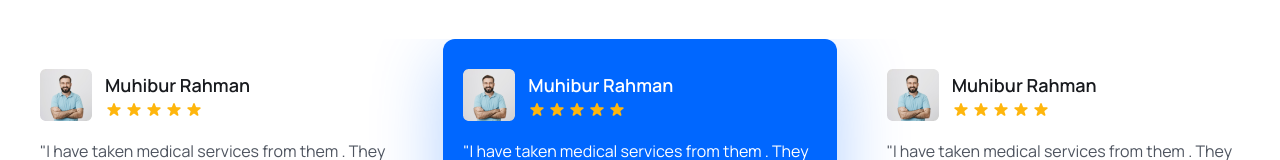
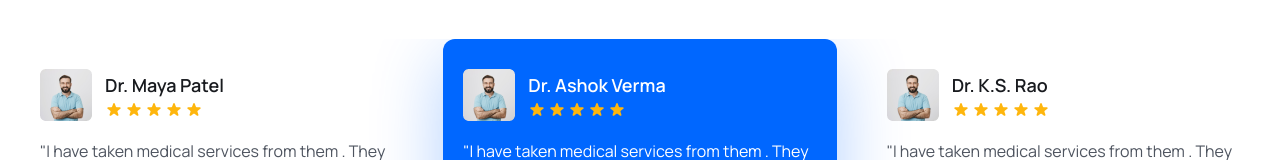
Before and after one commit to Vinalyadav13/SpeechTherapy, a React (Vite) app in the folder frontend/: page / in a window 1280 px wide. Shown: the part 5226-5386 px from the top of the page. Built offline with nearby package versions, Linux system fonts and the light colour scheme; no server answers.

Commit message:
Update Testimonial.jsx

```diff
--- a/frontend/src/components/Testimonial/Testimonial.jsx
+++ b/frontend/src/components/Testimonial/Testimonial.jsx
@@ -30,7 +30,7 @@ function Testimonial() {
                         <div className='flex items-center gap-[13px]'>
                             <img src={patientAvatar} alt="" />
                             <div><h4 className='text-[18px] leading-[30px] font-semibold text-headingColor '>
-                                Muhibur Rahman
+                                Dr. Maya Patel
                             </h4>
                                 <div className='flex items-center gap-[2px]'>
                                     <HiStar className='text-yellowColor w-[18px] h-5' />
@@ -52,7 +52,7 @@ function Testimonial() {
                         <div className='flex items-center gap-[13px]'>
                             <img src={patientAvatar} alt="" />
                             <div><h4 className='text-[18px] leading-[30px] font-semibold text-headingColor '>
-                                Muhibur Rahman
+                                Dr. Ashok Verma
                             </h4>
                                 <div className='flex items-center gap-[2px]'>
                                     <HiStar className='text-yellowColor w-[18px] h-5' />
@@ -74,7 +74,7 @@ function Testimonial() {
                         <div className='flex items-center gap-[13px]'>
                             <img src={patientAvatar} alt="" />
                             <div><h4 className='text-[18px] leading-[30px] font-semibold text-headingColor '>
-                                Muhibur Rahman
+                                Dr. K.S. Rao
                             </h4>
                                 <div className='flex items-center gap-[2px]'>
                                     <HiStar className='text-yellowColor w-[18px] h-5' />
@@ -96,7 +96,7 @@ function Testimonial() {
                         <div className='flex items-center gap-[13px]'>
                             <img src={patientAvatar} alt="" />
                             <div><h4 className='text-[18px] leading-[30px] font-semibold text-headingColor '>
-                                Muhibur Rahman
+                                Dr. Anita Sharma
                             </h4>
                                 <div className='flex items-center gap-[2px]'>
                                     <HiStar className='text-yellowColor w-[18px] h-5' />
@@ -118,7 +118,7 @@ function Testimonial() {
                         <div className='flex items-center gap-[13px]'>
                             <img src={patientAvatar} alt="" />
                             <div><h4 className='text-[18px] leading-[30px] font-semibold text-headingColor '>
-                                Muhibur Rahman
+                                Dr. Vandana Jain
                             </h4>
                                 <div className='flex items-center gap-[2px]'>
                                     <HiStar className='text-yellowColor w-[18px] h-5' />
@@ -140,7 +140,7 @@ function Testimonial() {
                         <div className='flex items-center gap-[13px]'>
                             <img src={patientAvatar} alt="" />
                             <div><h4 className='text-[18px] leading-[30px] font-semibold text-headingColor '>
-                                Muhibur Rahman
+                                Dr. Sanjay Gupta
                             </h4>
                                 <div className='flex items-center gap-[2px]'>
                                     <HiStar className='text-yellowColor w-[18px] h-5' />
```
